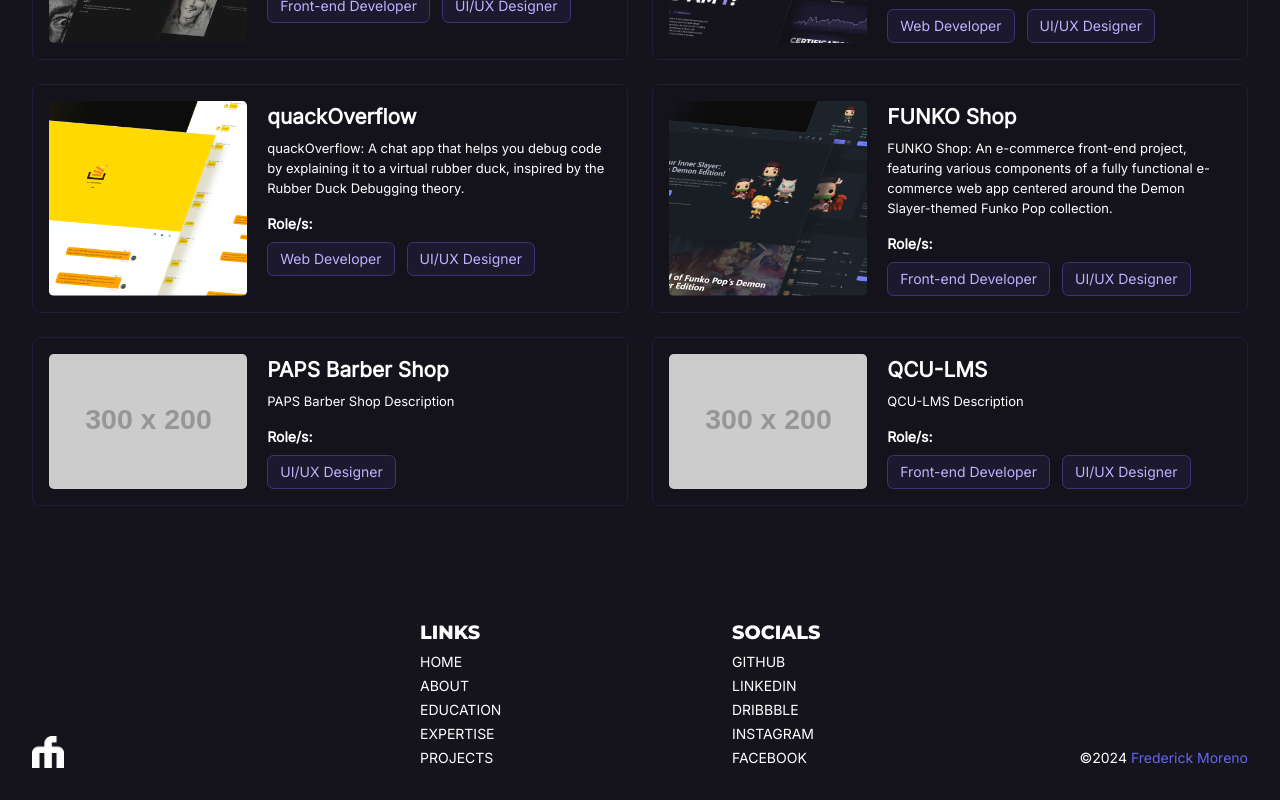
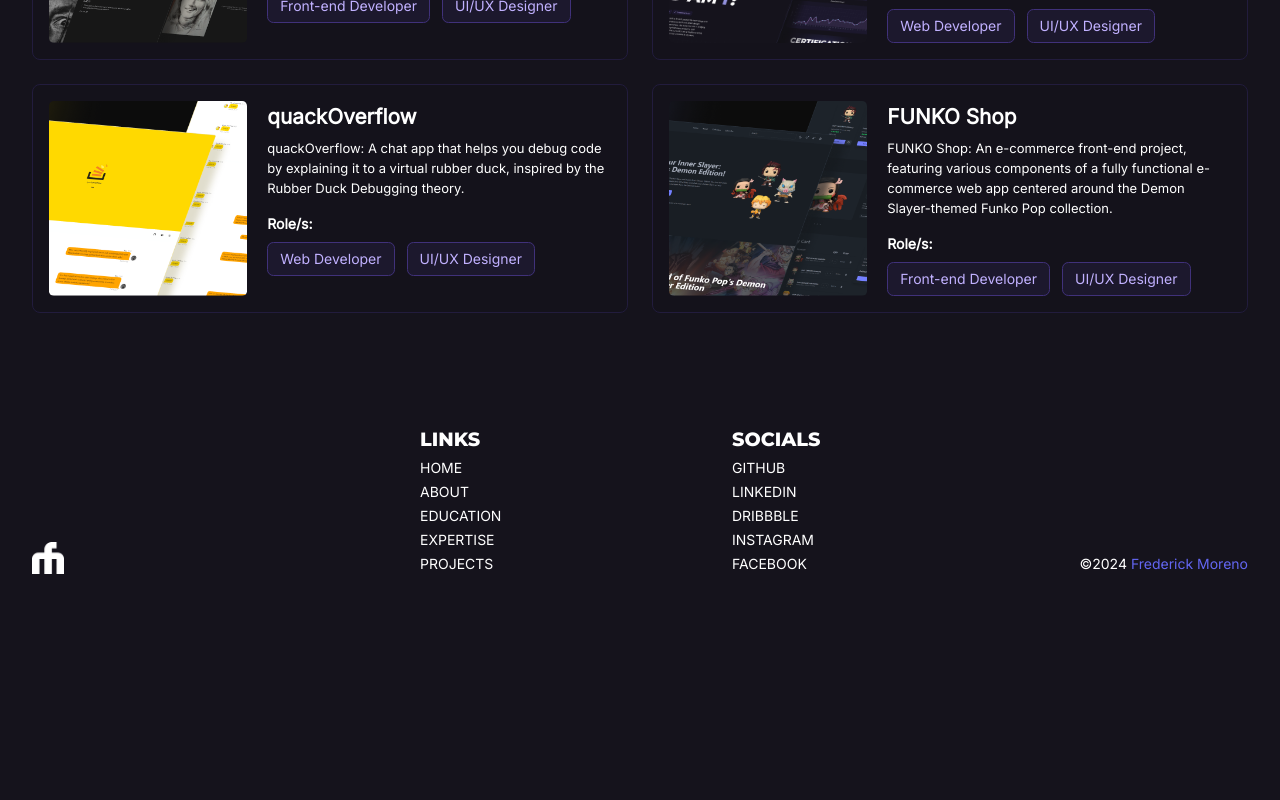
Before and after one commit to fwedwicc/FM-Portfolio, a React (Vite) app: page /FM-Portfolio/all-projects in a window 1280 px wide. Shown: the part 1042-1842 px from the top of the page. After the commit the page ends 1648 px from the top, so only its background shows below. Built offline with nearby package versions, Linux system fonts and the light colour scheme.

Commit message:
Updated 'View certificates' link in Certification section, also updated some content in contstants for all projects

```diff
--- a/src/components/Certifications.jsx
+++ b/src/components/Certifications.jsx
@@ -27,7 +27,7 @@
           ))}
         </div>
       </div>
-      <a href={certificates.link} className='z-20'>
+      <a href={certificates.link} target='_blank' rel='noopener noreferrer' className='z-20'>
         <Button text={certificates.btnText}>
           <svg xmlns="http://www.w3.org/2000/svg" viewBox="0 0 24 24" fill="currentColor" className="size-4">
             <path fillRule="evenodd" d="M8.25 3.75H19.5a.75.75 0 0 1 .75.75v11.25a.75.75 0 0 1-1.5 0V6.31L5.03 20.03a.75.75 0 0 1-1.06-1.06L17.69 5.25H8.25a.75.75 0 0 1 0-1.5Z" clipRule="evenodd" />
--- a/src/constants/index.js
+++ b/src/constants/index.js
@@ -198,7 +198,7 @@
         title: "Certifications",
         content: "My extensive collection includes a variety of completed courses, active participation in <br class='md:block hidden' /> numerous workshops and seminars, and from tech industry-relevant webinars.",
         btnText: "View Certificates",
-        link: "#",
+        link: "https://drive.google.com/drive/folders/1zmwS59a85LqUvTd-WQXUFQ-SKbuyvmCv?usp=sharing",
         images01: [{ src: cert05 }, { src: cert06 }, { src: cert07 }, { src: cert01 }, { src: cert02 }, { src: cert03 }, { src: cert04 }, { src: cert02 }, { src: cert03 },
         ],
         images02: [{ src: cert11 }, { src: cert12 }, { src: cert08 }, { src: cert15 }, { src: cert09 }, { src: cert05 }, { src: cert10 }, { src: cert02 }, { src: cert03 },
@@ -252,6 +252,7 @@
         name: 'Frederick Moreno',
         role: ['Front-end Developer', 'UI/UX Designer', 'Graphic Designer']
       },
+      // INSERT: Reanna Carreon | Ate totssss
       {
         profile: KielMariceSerrano,
         name: 'Kiel Marice Serrano',
@@ -273,7 +274,7 @@
     content: "profolios Content",
     siteLink: "",
     githubLink: "https://github.com/fwedwicc/profolios",
-    category: ['Startup Project', 'Full-Stack Project', 'Business Project'],
+    category: ['Freelance Project', 'Full-Stack Project', 'Business Project'],
     tools: [
       { icon: htmllogo, tooltip: "HyperText Markup Language" },
       { icon: csslogo, tooltip: "Cascading Style Sheet" },
@@ -512,77 +513,4 @@
     ],
     summary: "As a Front-end Developer and UI/UX Designer, I developed the FUNKO Shop for my university project, featuring a visually appealing interfaces of an e-commerce web app. This project highlights my skills in creating dynamic, responsive, and visually engaging components that enhance the shopping experience, all while integrating a popular cultural theme into the design."
   },
-  {
-    // TODO: PAPS Barber Shop Project Content
-    // PAPS Barber Shop
-    id: 'PAPSbarberShop',
-    pageStatus: '',
-    img: 'https://placehold.co/300x200',
-    title: 'PAPS Barber Shop',
-    desc: "PAPS Barber Shop Description",
-    roles: ['UI/UX Designer'],
-    poster: '',
-    content: "PAPS Barber Shop Content",
-    siteLink: "",
-    githubLink: "",
-    category: ['Commission Project', 'University Project', 'UI/UX Design Project'],
-    tools: [
-      { icon: htmllogo, tooltip: "HyperText Markup Language" },
-      { icon: csslogo, tooltip: "Cascading Style Sheet" },
-      { icon: tailwindlogo, tooltip: "Tailwind CSS" },
-      { icon: figmalogo, tooltip: "Figma" },
-    ],
-    graphics: '',
-    date: 'April 2024',
-    status: 'Finished',
-    contributor: [
-      {
-        profile: FrederickMoreno,
-        name: 'Frederick Moreno',
-        role: ['UI/UX Designer']
-      },
-    ],
-    summary: ""
-  },
-  {
-    // TODO: QCU-LMS Project Content
-    // QCU-LMS
-    id: 'QCU-LMS',
-    pageStatus: '',
-    img: 'https://placehold.co/300x200',
-    title: 'QCU-LMS',
-    desc: 'QCU-LMS Description',
-    roles: ['Front-end Developer', 'UI/UX Designer'],
-    poster: '',
-    content: "QCU-LMS Content",
-    siteLink: "",
-    githubLink: "",
-    category: ['Software Engineering Project', 'University Project', 'Full-Stack Project'],
-    tools: [
-      { icon: htmllogo, tooltip: "HyperText Markup Language" },
-      { icon: csslogo, tooltip: "Cascading Style Sheet" },
-      { icon: jslogo, tooltip: "JavaScript" },
-      { icon: phplogo, tooltip: "Hypertext Preprocessor" },
-      { icon: githublogo, tooltip: "GitHub" },
-      { icon: gitlogo, tooltip: "Git" },
-      { icon: vitelogo, tooltip: "Vite" },
-      { icon: npmlogo, tooltip: "NPM" },
-    ],
-    graphics: '',
-    date: 'Unknown - Present',
-    status: '',
-    contributor: [
-      {
-        profile: FrederickMoreno,
-        name: 'Frederick Moreno',
-        role: ['Front-end Developer', 'UI/UX Designer']
-      },
-      {
-        profile: 'https://images.unsplash.com/photo-1568602471122-7832951cc4c5?ixlib=rb-4.0.3&ixid=MnwxMjA3fDB8MHxwaG90by1wYWdlfHx8fGVufDB8fHx8&auto=format&fit=facearea&facepad=2&w=300&h=300&q=80',
-        name: 'Lian Torres',
-        role: ['Project Manager', 'Lead Programmer', 'Back-end Developer']
-      },
-    ],
-    summary: 'QCU-LMS Summary'
-  },
 ];
```
